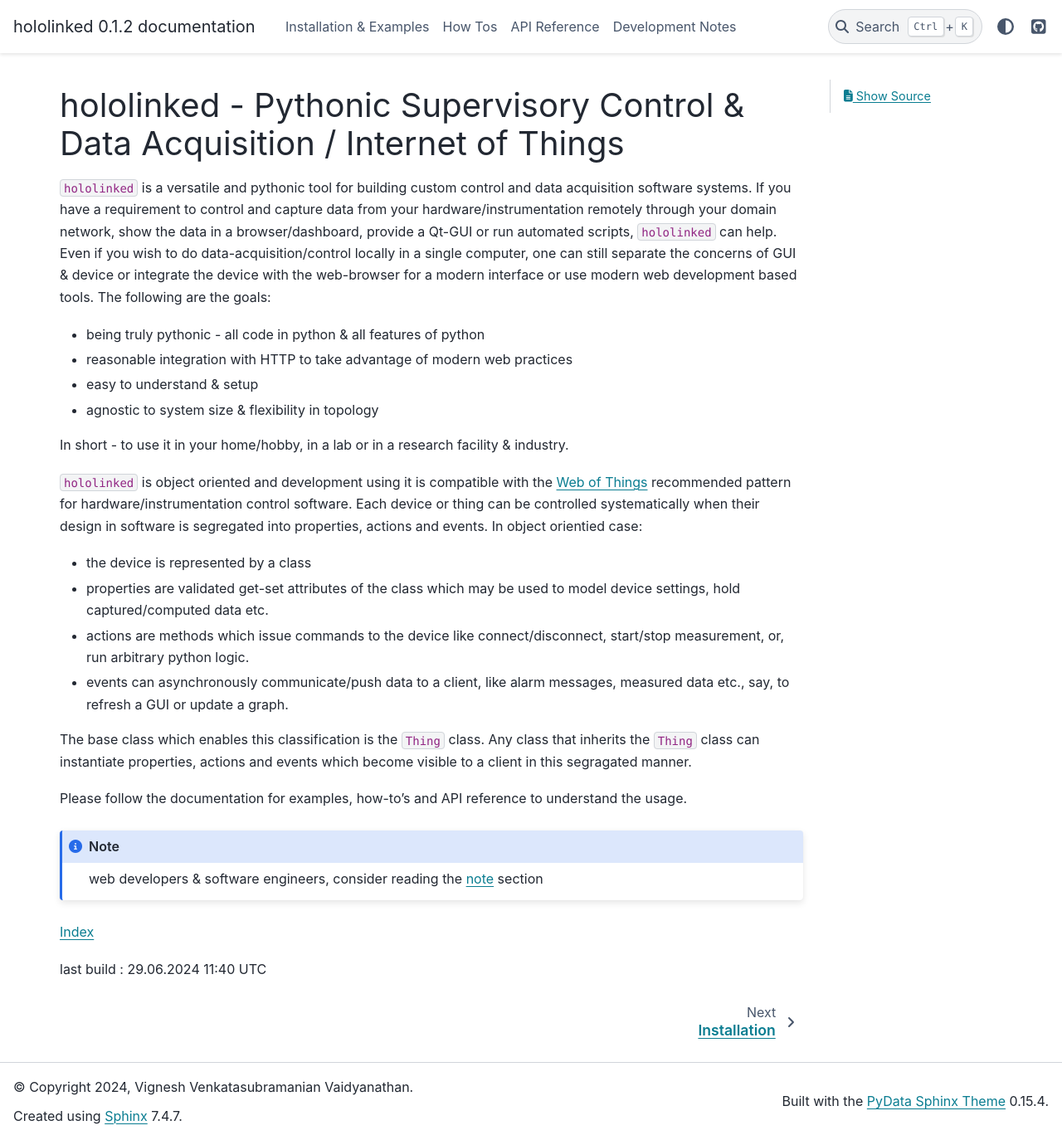
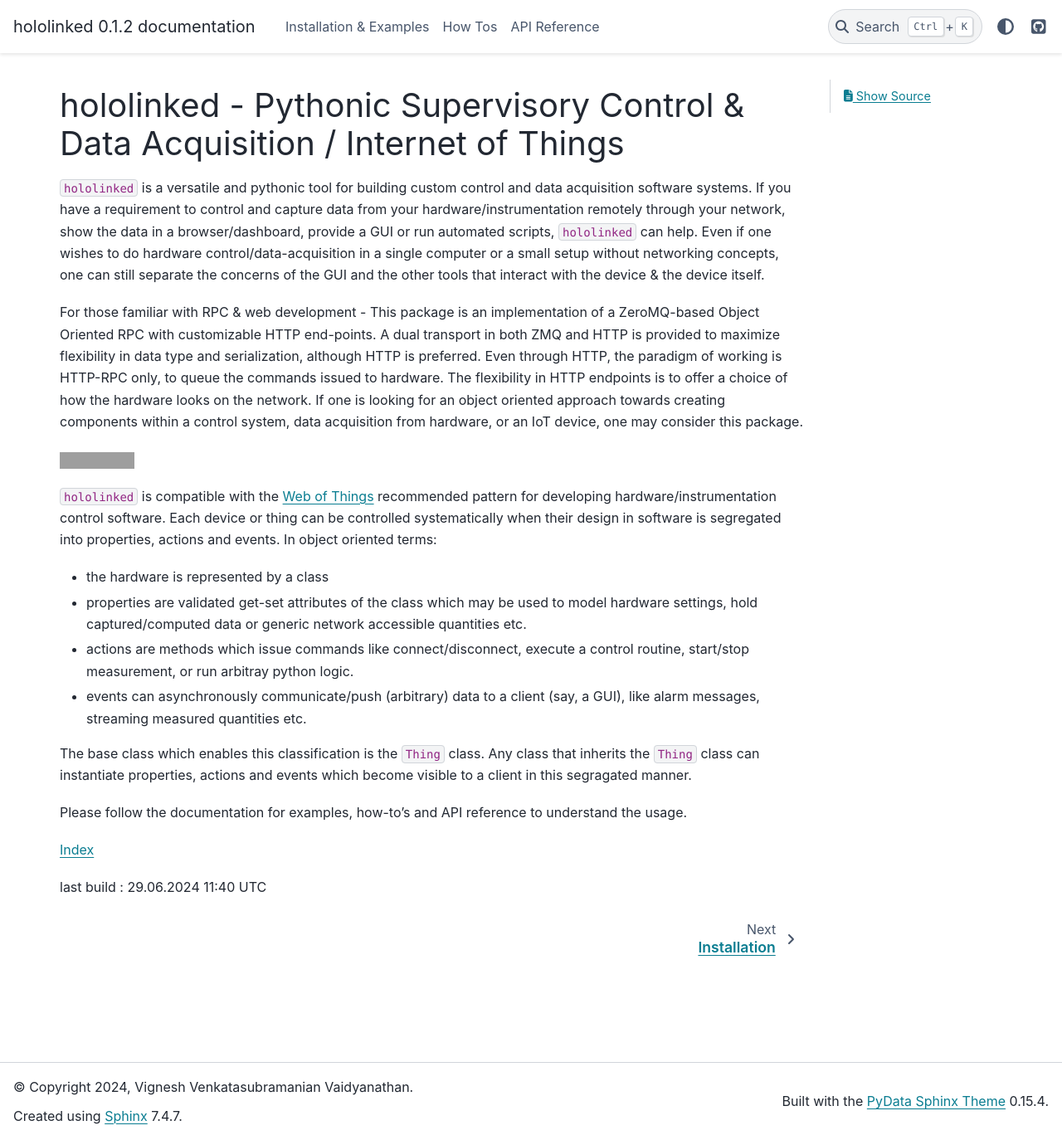
Before and after one commit to VigneshVSV/hololinked-docs, a Sphinx documentation site: the page built from source/index.rst, in a window 1280 px wide and 1374 px high. Shown: the whole window at 83% size. Built offline with Sphinx 7.4.7 and the PyData theme 0.15.4, drawn with Linux system fonts in a browser that asks for light colours; grey boxes are pictures that could not be loaded.

Commit message:
more overlap between github readme and intro doc

```diff
--- a/source/autodoc/server/properties/types/index.rst
+++ b/source/autodoc/server/properties/types/index.rst
@@ -1,7 +1,7 @@
 builtin-types
 -------------
 
-These are the predefined parameter types. Others can be custom-defined by inheriting from ``Property`` base class
+These are the predefined property types. Others can be custom-defined by inheriting from ``Property`` base class
 or any of the following classes.
 
 .. toctree::
--- a/source/development_notes.rst
+++ b/source/development_notes.rst
@@ -24,7 +24,7 @@
 * Events pushed by the object will be automatically tunneled as HTTP server sent events
 
 Further web request handlers may be modified to change headers, authentication etc. or add additional
-endpoints which may cast resources to REST-like while leaving the RPC details to the package. One uses exposed object
+endpoints which may cast resources to look REST-like while leaving the RPC details to the package. One uses exposed object
 members as follows:
 
 * properties can be used to model settings of instrumentation (both hardware and software-only),
--- a/source/index.rst
+++ b/source/index.rst
@@ -14,49 +14,47 @@
 
 |module-highlighted| is a versatile and pythonic tool for building custom control and data acquisition
 software systems. If you have a requirement to control and capture data from your hardware/instrumentation remotely through your
-domain network, show the data in a browser/dashboard, provide a Qt-GUI or run automated scripts,
-|module-highlighted| can help. Even if you wish to do data-acquisition/control locally in a single computer, one can still
-separate the concerns of GUI & device or integrate the device with the web-browser for a modern interface or use modern web development
-based tools. The following are the goals:
+network, show the data in a browser/dashboard, provide a GUI or run automated scripts,
+|module-highlighted| can help. Even if one wishes to do hardware control/data-acquisition in a single computer or a small setup without networking
+concepts, one can still separate the concerns of the GUI and the other tools that interact with the device & the device itself.
 
-* being truly pythonic - all code in python & all features of python
-* reasonable integration with HTTP to take advantage of modern web practices
-* easy to understand & setup
-* agnostic to system size & flexibility in topology
+For those familiar with RPC & web development - This package is an implementation of a ZeroMQ-based Object Oriented RPC with customizable HTTP end-points.
+A dual transport in both ZMQ and HTTP is provided to maximize flexibility in data type and serialization, although HTTP is preferred. Even through HTTP,
+the paradigm of working is HTTP-RPC only, to queue the commands issued to hardware. The flexibility in HTTP endpoints is to offer a choice of
+how the hardware looks on the network. If one is looking for an object oriented approach towards creating components within a control system,
+data acquisition from hardware, or an IoT device, one may consider this package.
 
-In short - to use it in your home/hobby, in a lab or in a research facility & industry.
+|PyPI|
 
-|module-highlighted| is object oriented and development using it is compatible with the
-`Web of Things <https://www.w3.org/WoT/>`_ recommended pattern for hardware/instrumentation control software.
+.. |PyPI| image:: https://img.shields.io/pypi/v/hololinked?label=pypi%20package
+    :target: https://pypi.org/project/hololinked/
+
+
+|module-highlighted| is compatible with the
+`Web of Things <https://www.w3.org/WoT/>`_ recommended pattern for developing hardware/instrumentation control software.
 Each device or thing can be controlled systematically when their design in software is segregated into properties,
-actions and events. In object orientied case:
+actions and events. In object oriented terms:
 
-* the device is represented by a class
-* properties are validated get-set attributes of the class which may be used to model device settings, hold captured/computed data etc.
-* actions are methods which issue commands to the device like connect/disconnect, start/stop measurement, or,
-  run arbitrary python logic.
-* events can asynchronously communicate/push data to a client, like alarm messages, measured data etc.,
-  say, to refresh a GUI or update a graph.
+* the hardware is represented by a class
+* properties are validated get-set attributes of the class which may be used to model hardware settings, hold captured/computed data
+  or generic network accessible quantities etc.
+* actions are methods which issue commands like connect/disconnect, execute a control routine, start/stop measurement, or run arbitray python logic.
+* events can asynchronously communicate/push (arbitrary) data to a client (say, a GUI), like alarm messages, streaming measured quantities etc.
 
 The base class which enables this classification is the ``Thing`` class. Any class that inherits the ``Thing`` class can
 instantiate properties, actions and events which become visible to a client in this segragated manner.
 
 Please follow the documentation for examples, how-to's and API reference to understand the usage.
 
-.. note::
-   web developers & software engineers, consider reading the :ref:`note <note>` section
 
 .. toctree::
    :maxdepth: 1
    :hidden:
    :caption: Contents:
 
-
    Installation & Examples <installation>
    How Tos <howto/index>
    autodoc/index
-   development_notes
-
 
 :ref:`genindex`
 
```
Also changed, not shown: source/autodoc/server/properties/index.rst (+5 -2 lines), source/autodoc/server/thing/index.rst (+8 -8 lines).
